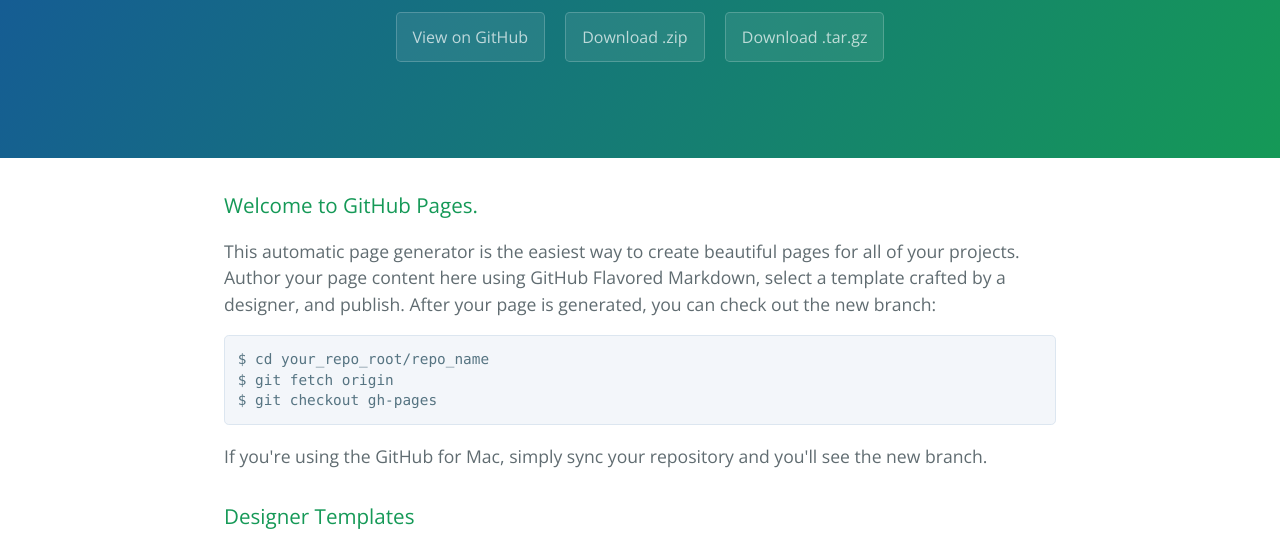
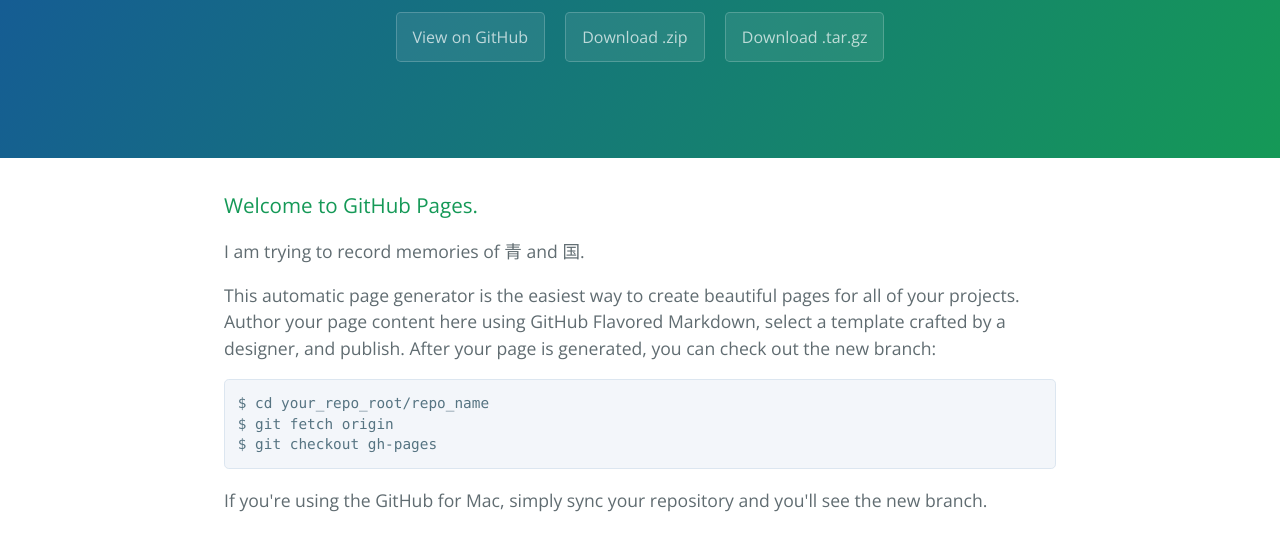
Before and after one commit to alwee021/blog_of_qing, a plain HTML site: page index.html in a window 1280 px wide. Shown: the part 225-767 px from the top of the page. Drawn offline with nearby package versions, Linux system fonts and the light colour scheme.

Commit message:
try to make change and upload
try to make change and upload

```diff
--- a/index.html
+++ b/index.html
@@ -22,6 +22,7 @@
       <h3>
 <a id="welcome-to-github-pages" class="anchor" href="#welcome-to-github-pages" aria-hidden="true"><span class="octicon octicon-link"></span></a>Welcome to GitHub Pages.</h3>
 
+<p>I am trying to record memories of 青 and 国.</p>
 <p>This automatic page generator is the easiest way to create beautiful pages for all of your projects. Author your page content here using GitHub Flavored Markdown, select a template crafted by a designer, and publish. After your page is generated, you can check out the new branch:</p>
 
 <pre><code>$ cd your_repo_root/repo_name
```
